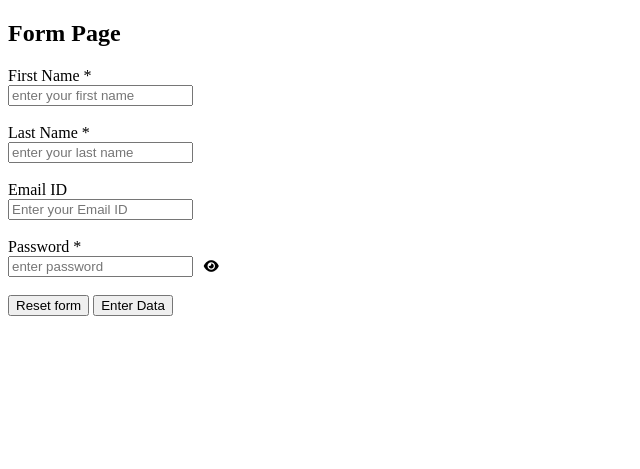
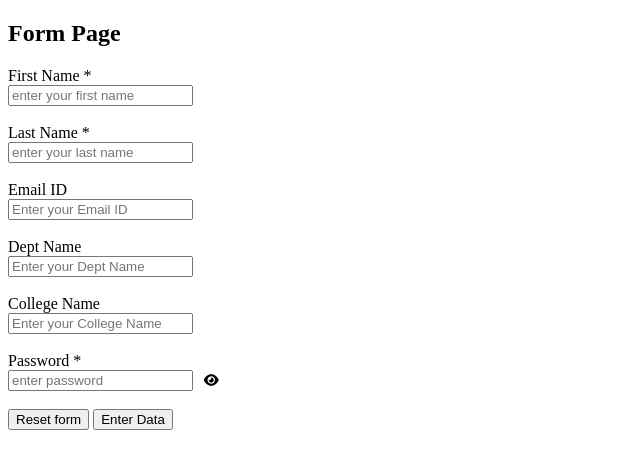
Before and after one commit to shouvikbj/all-about-cs, a Flask app: page /form in a window 1280 px wide. Shown: the top 469 px of the page, without its empty margins (0-640 px from the left). Run offline with Flask 3, Linux system fonts and the light colour scheme; some libraries are stand-ins or nearby versions.

Commit message:
Homework2: Adding studet details(Not Done)

```diff
--- a/first_web_app/app.py
+++ b/first_web_app/app.py
@@ -76,6 +76,16 @@ def form():
             return redirect(f"/{first_name}/{last_name}")
     else:
         return "Requested method not allowed!"
+@app.route('/student',methods=["GET","POST"])
+def student():
+    if request.method=="GET":
+        return render_template("details.html")
+    elif request.method=="POST":
+        first_name=request.details.get("first_name")
+        last_name=request.details.get("last_name")
+        user_dept=request.details.get("user_dept")
+        user_colg=request.details.get("user_colg")
+        return redirect(f"/details/{first_name}/{last_name}/dept/{user_dept}/college/{user_colg}")
 
 
 if __name__ == '__main__':
--- a/first_web_app/templates/form.html
+++ b/first_web_app/templates/form.html
@@ -43,6 +43,26 @@
         >
         <br>
         <br>
+        <label for="dept">Dept Name</label>
+        <br>
+        <input
+            id="dept-name"
+            type="dept"
+            placeholder="Enter your Dept Name"
+            name="user_dept"
+        >
+        <br>
+        <br>
+        <label for="college">College Name</label>
+        <br>
+        <input
+            id="colg-name"
+            type="college"
+            placeholder="Enter your College Name"
+            name="user_colg"
+        >
+        <br>
+        <br>
         <label for="password-field">Password *</label>
         <br>
         <input
```
